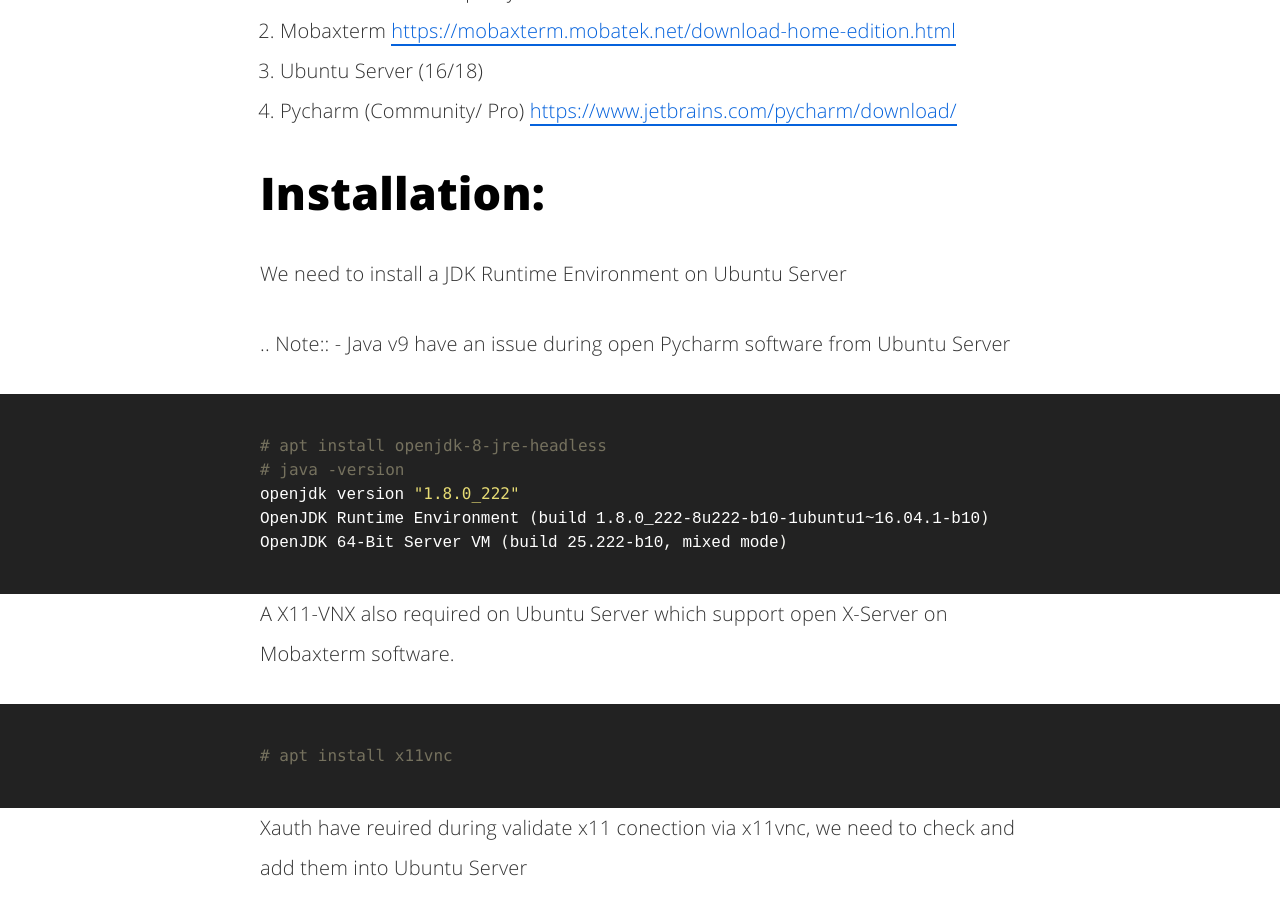
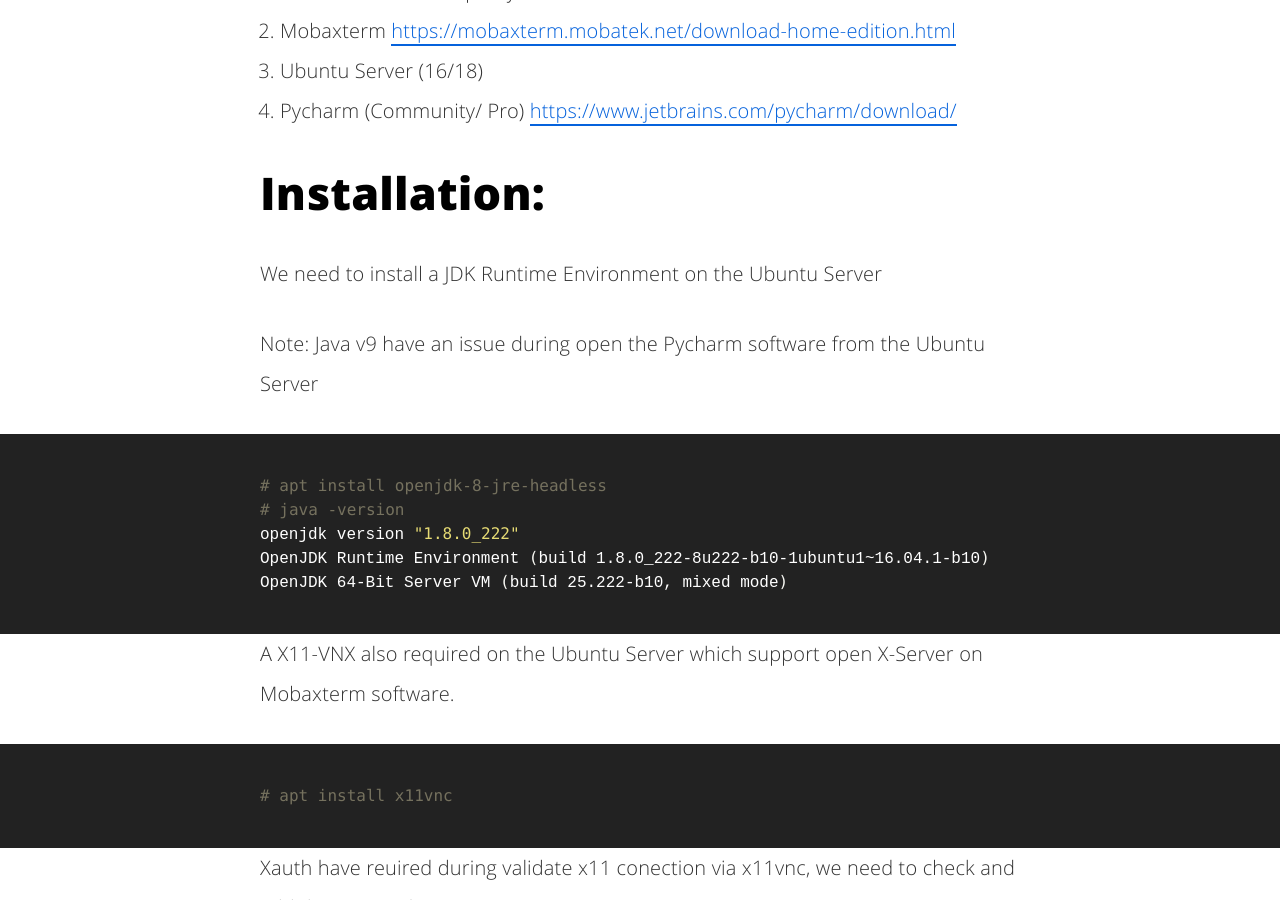
Before and after one commit to trungnvfet/trungnvfet.github.io, a Jekyll site: the page built from _posts/2019-08-15-How_To_Use_Pycharm_In_Remote_Ubuntu_Server.md, in a window 1280 px wide and 900 px high, scrolled down 1281 px. Built offline with Jekyll 4.4.1, drawn with Linux system fonts in a browser that asks for light colours; some web fonts are replaced; comment, search, counter and statistics services are not loaded; some of the changed text lies outside the part shown.

Commit message:
Update 2019-08-15-How_To_Use_Pycharm_In_Remote_Ubuntu_Server.md

````diff
--- a/_posts/2019-08-15-How_To_Use_Pycharm_In_Remote_Ubuntu_Server.md
+++ b/_posts/2019-08-15-How_To_Use_Pycharm_In_Remote_Ubuntu_Server.md
@@ -25,10 +25,9 @@
 Installation:
 ============
 
-We need to install a JDK Runtime Environment on Ubuntu Server
+We need to install a JDK Runtime Environment on the Ubuntu Server
 
-.. Note::
-        - Java v9 have an issue during open Pycharm software from Ubuntu Server
+Note: Java v9 have an issue during open the Pycharm software from the Ubuntu Server
 
 ```bash
 # apt install openjdk-8-jre-headless
@@ -37,7 +36,7 @@
 OpenJDK Runtime Environment (build 1.8.0_222-8u222-b10-1ubuntu1~16.04.1-b10)
 OpenJDK 64-Bit Server VM (build 25.222-b10, mixed mode)
 ```
-A X11-VNX also required on Ubuntu Server which support open X-Server on Mobaxterm software.
+A X11-VNX also required on the Ubuntu Server which support open X-Server on Mobaxterm software.
 
 ```bash
 # apt install x11vnc
@@ -71,7 +70,7 @@
 
 Conclution:
 ===========
-- This solution will help developers don't have much $ to build strong Pc/ laptop. LOL
+- This solution will help developers don't have much $ to build strong PC/ laptop. LOL
 
 Enjoy!
 Author: TrungNV
````
